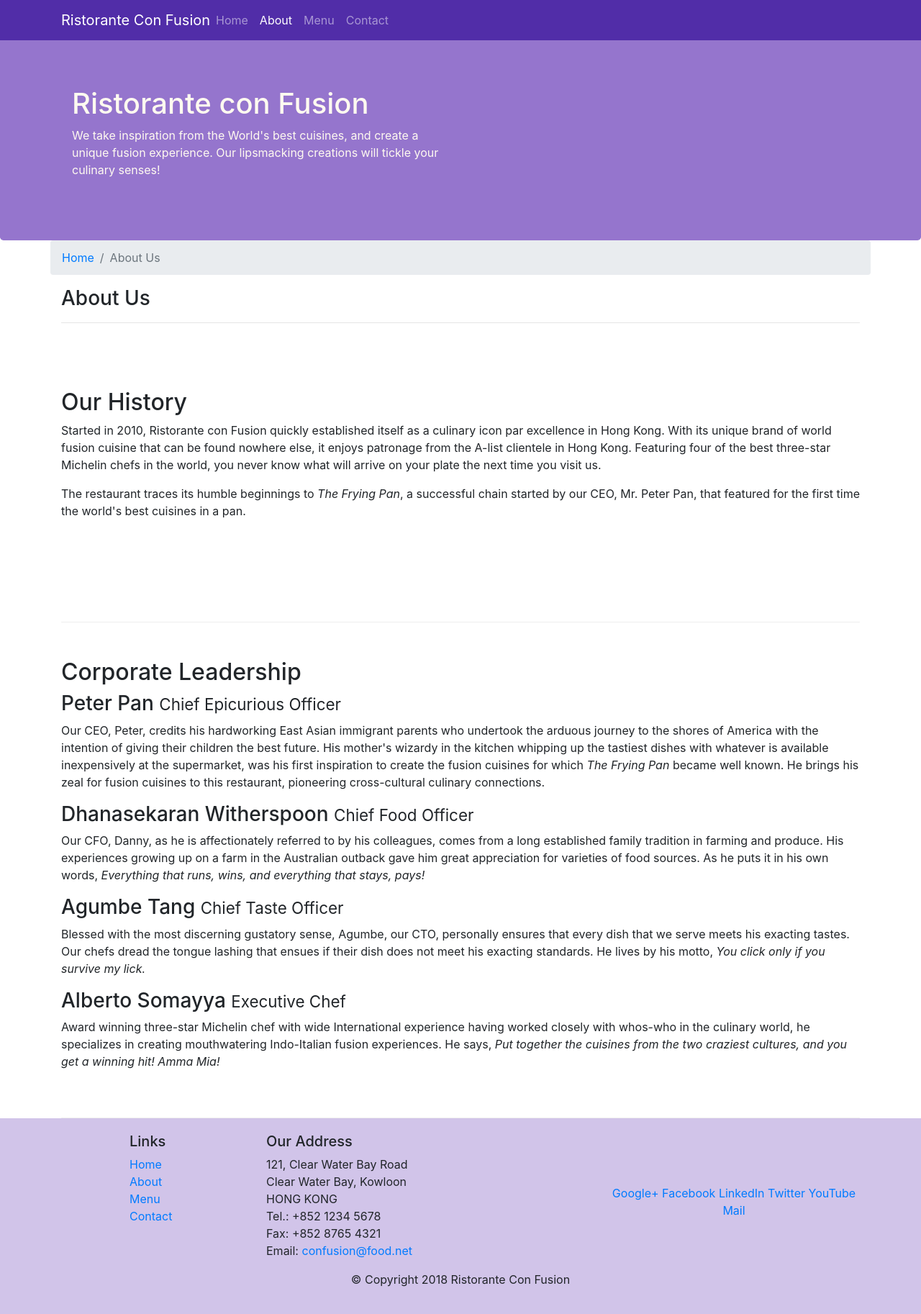
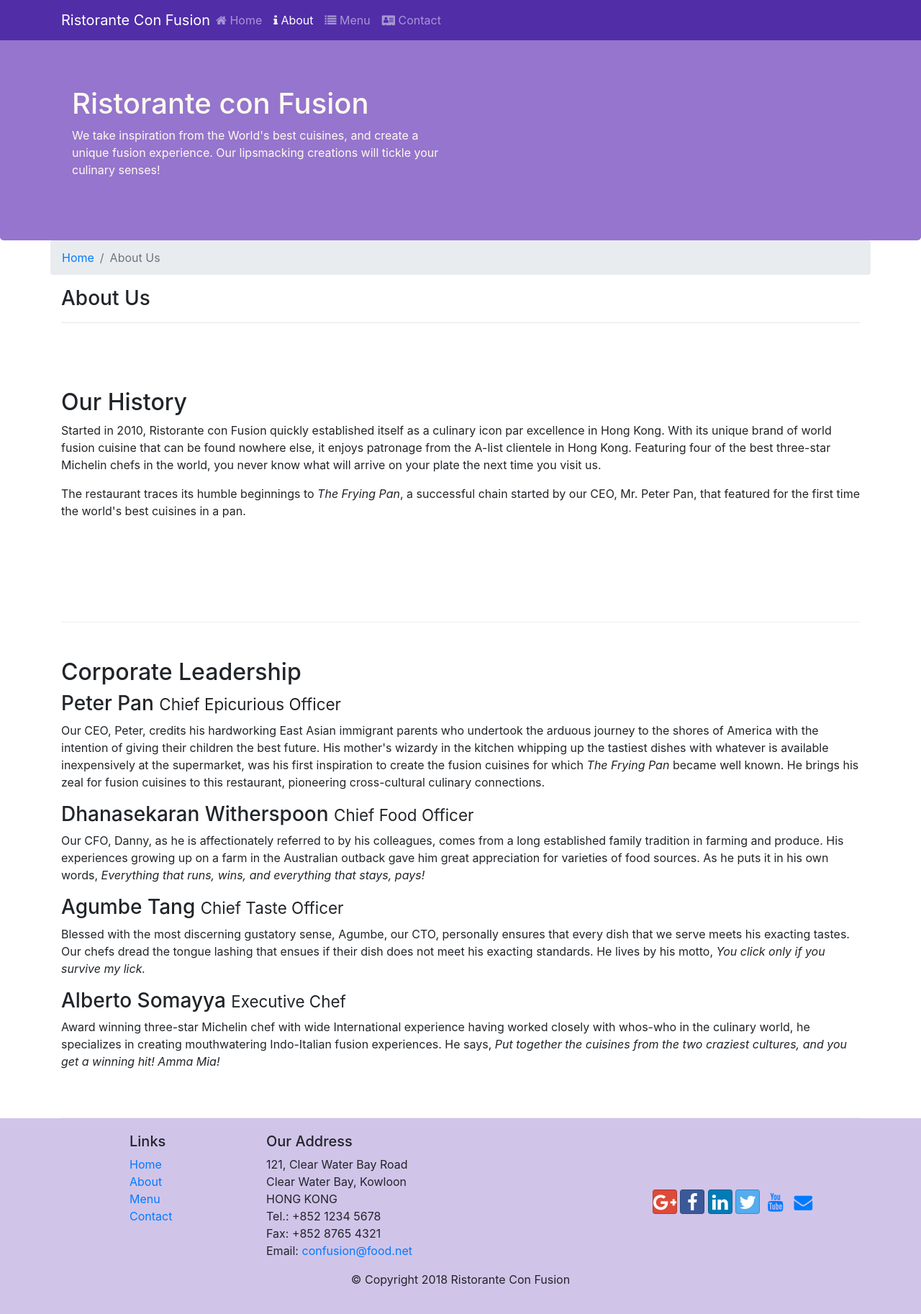
Before and after one commit to YoussefLachgar/simpleWebsite, a website: page aboutus.html in a window 1280 px wide. Shown: the whole page at 72% size. Drawn offline with nearby package versions, Linux system fonts and the light colour scheme.

Commit message:
icon fonts

```diff
--- a/aboutus.html
+++ b/aboutus.html
@@ -9,6 +9,8 @@
 
     <!-- Bootstrap CSS -->
     <link rel="stylesheet" href="node_modules/bootstrap/dist/css/bootstrap.min.css">
+    <link rel="stylesheet" href="node_modules/font-awesome/css/font-awesome.min.css">
+    <link rel="stylesheet" href="node_modules/bootstrap-social/bootstrap-social.css">
     <link rel="stylesheet" href="css/styles.css">
     <title>Ristorante Con Fusion: About Us</title>
 
@@ -24,10 +26,10 @@
            <a class="navbar-brand mr-auto" href="#">Ristorante Con Fusion</a>
                 <div class="collapse navbar-collapse" id="Navbar">
                     <ul class="navbar-nav mr-auto">
-                        <li class="nav-item"><a class="nav-link" href="./index.html">Home</a></li>
-                        <li class="nav-item active"><a class="nav-link" href="./aboutus.html">About</a></li>
-                        <li class="nav-item"><a class="nav-link" href="#">Menu</a></li>
-                        <li class="nav-item"><a class="nav-link" href="#">Contact</a></li>
+                        <li class="nav-item"><a class="nav-link" href="./index.html"><span class="fa fa-home fa-sm"></span> Home</a></li>
+                        <li class="nav-item active"><a class="nav-link" href="./aboutus.html"><span class="fa fa-info fa-sm"></span> About</a></li>
+                        <li class="nav-item"><a class="nav-link" href="#"><span class="fa fa-list fa-sm"></span> Menu</a></li>
+                        <li class="nav-item"><a class="nav-link" href="#"><span class="fa fa-address-card fa-sm"></span> Contact</a></li>
                     </ul>
                 </div>
         </div>
@@ -110,12 +112,12 @@
                 </div>
                 <div class="col-12 col-sm-4 align-self-center">
                     <div class="text-center">
-                        <a href="http://google.com/+">Google+</a>
-                        <a href="http://www.facebook.com/profile.php?id=">Facebook</a>
-                        <a href="http://www.linkedin.com/in/">LinkedIn</a>
-                        <a href="http://twitter.com/">Twitter</a>
-                        <a href="http://youtube.com/">YouTube</a>
-                        <a href="mailto:">Mail</a>
+                        <a class="btn btn-social-icon btn-google" href="http://google.com/+"><i class="fa fa-google-plus fa-sm"></i></a>
+                        <a class="btn btn-social-icon btn-facebook" href="http://www.facebook.com/profile.php?id="><i class="fa fa-facebook fa-sm"></i></a>
+                        <a class="btn btn-social-icon btn-linkedin" href="http://www.linkedin.com/in/"><i class="fa fa-linkedin fa-sm"></i></a>
+                        <a class="btn btn-social-icon btn-twitter" href="http://twitter.com/"><i class="fa fa-twitter fa-sm"></i></a>
+                        <a class="btn btn-social-icon btn-youtube" href="http://youtube.com/"><i class="fa fa-youtube fa-sm"></i></a>
+                        <a class="btn btn-social-icon" href="mailto:"><i class="fa fa-envelope fa-sm"></i></a>
                     </div>
                 </div>
            </div>
--- a/package.json
+++ b/package.json
@@ -15,6 +15,8 @@
   },
   "dependencies": {
     "bootstrap": "^4.0.0",
+    "bootstrap-social": "^5.1.1",
+    "font-awesome": "^4.7.0",
     "jquery": "^3.3.1",
     "popper.js": "^1.12.9"
   }
```
Also changed, not shown: index.html (+17 -15 lines), 1 other file.
